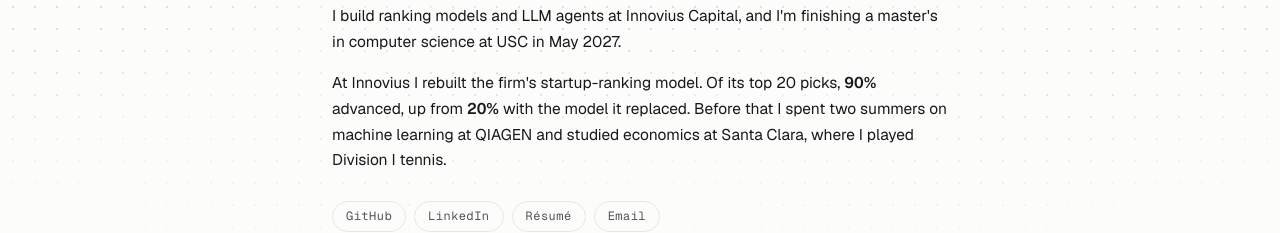
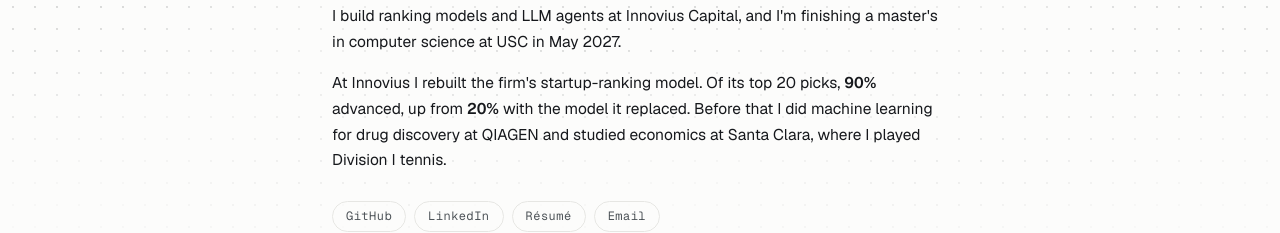
Before and after one commit to quantraunak/raunaksood-site, a Next.js app: page / in a window 1280 px wide. Shown: the part 254-487 px from the top of the page. Built offline with nearby package versions, Linux system fonts and the light colour scheme.

Commit message:
Intro: ML for drug discovery at QIAGEN

```diff
--- a/app/page.tsx
+++ b/app/page.tsx
@@ -96,7 +96,7 @@ export default function Home() {
             <p>
               At Innovius I rebuilt the firm&apos;s startup-ranking model. Of its top 20 picks,{" "}
               <span className="num">90%</span> advanced, up from <span className="num">20%</span>{" "}
-              with the model it replaced. Before that I spent two summers on machine learning at
+              with the model it replaced. Before that I did machine learning for drug discovery at
               QIAGEN and studied economics at Santa Clara, where I played Division I tennis.
             </p>
           </div>
```
